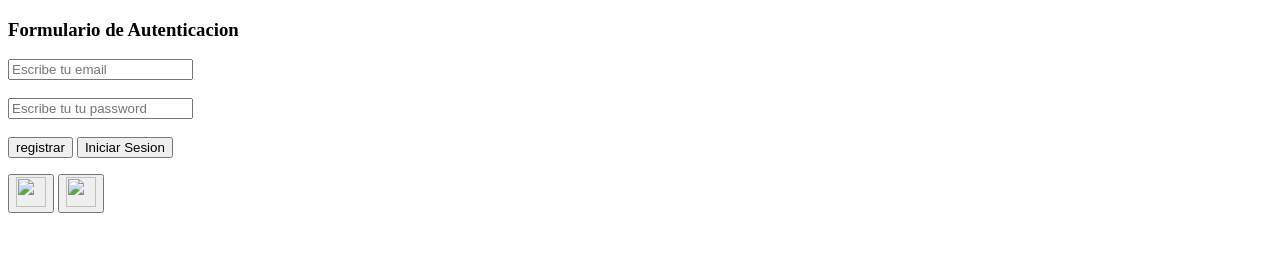
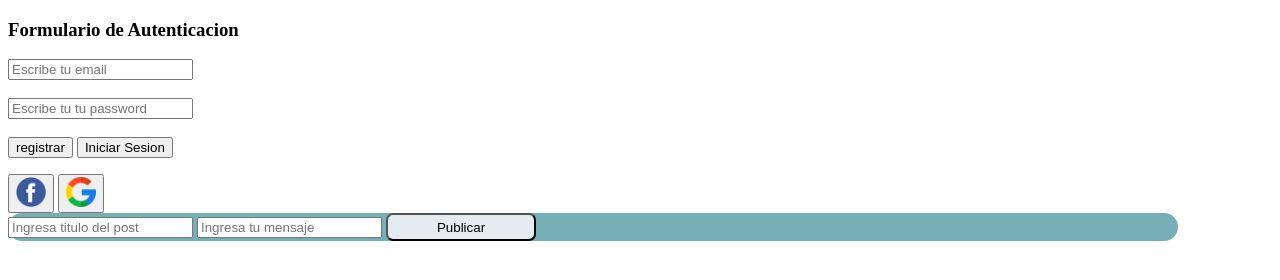
Before and after one commit to RubenDoradoGallardo/BasedeDatos2, a plain HTML site: page smena14/index.html in a window 1280 px wide. Drawn offline with Linux system fonts and the light colour scheme; no server answers.

Commit message:
Add files via upload

```diff
--- a/smena14/index.html
+++ b/smena14/index.html
@@ -20,8 +20,8 @@
         <br>
         <p></p>
 
-        <button type="button" id="btnFacebook"> <img src="78f9+fb.png" height ="30" width="30" /></button>
-        <button type="button" id="btnGoogle"> <img src="456789g.png" height ="30" width="30"  /></button>
+        <button type="button" id="btnFacebook"> <img src="img/faceb.png" height ="30" width="30" /></button>
+        <button type="button" id="btnGoogle"> <img src="img/gogle.png" height ="30" width="30"  /></button>
 
 
     </form>
@@ -31,12 +31,12 @@
         <div
         class="resultado" id="resultado">
         </div>
-        <div id="comentarios">
+        <!-- <div id="comentarios">
             <input type="text" placeholder="Escribe el titulo" id="txtTitulo">
             <br><br>
             <input type="text" placeholder="Escribe la descricion" id="txtDescripcion">
             <br><br>
-            <input type="button" value="Publicar" id="btnPublicar">
+            <input type="button" value="Publicar" id="btnPublicar"> -->
 
         </div>
         <div class="clasecomentario" id="comentarios">
--- a/smena14/main.js
+++ b/smena14/main.js
@@ -74,6 +74,9 @@ btnIniciarSesion.addEventListener('click', () => {
 })
 
 //Cerrar sesion//
+
+
+
 btnCS.addEventListener('click', () => {
     firebase.auth().signOut().then(() => {
         console.log("se cerro");
```
Also changed, not shown: smena14/img/faceb.png (added), smena14/img/gogle.png (added).
